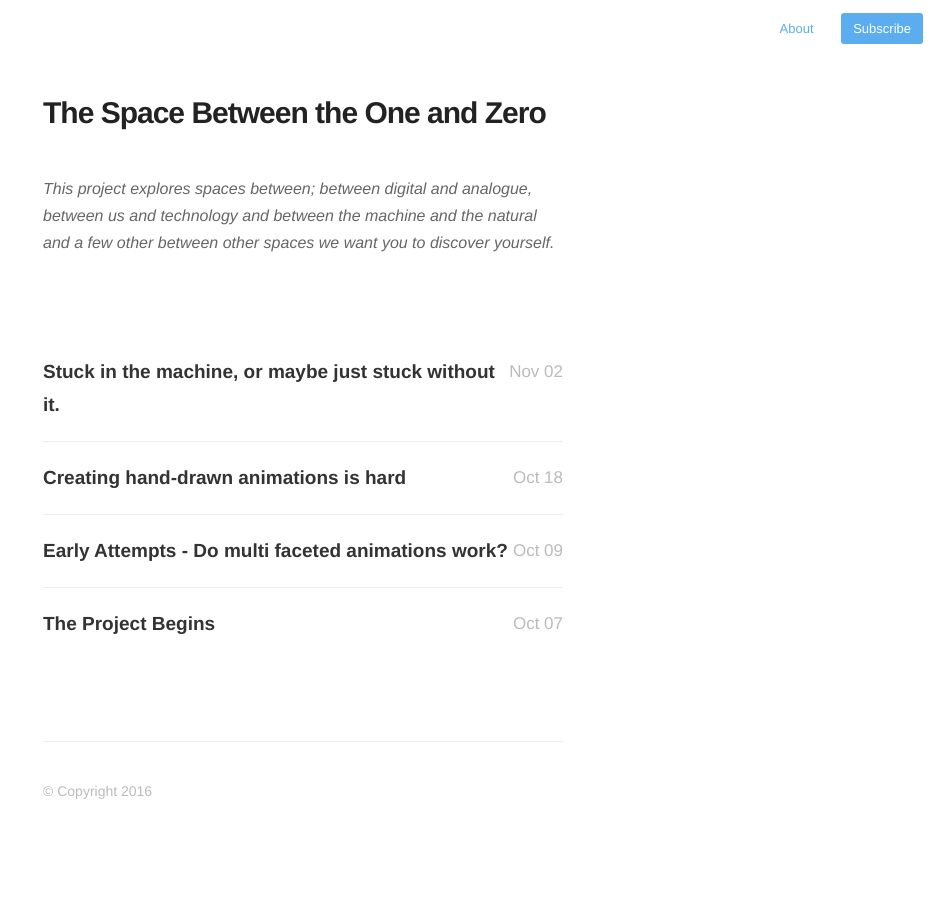
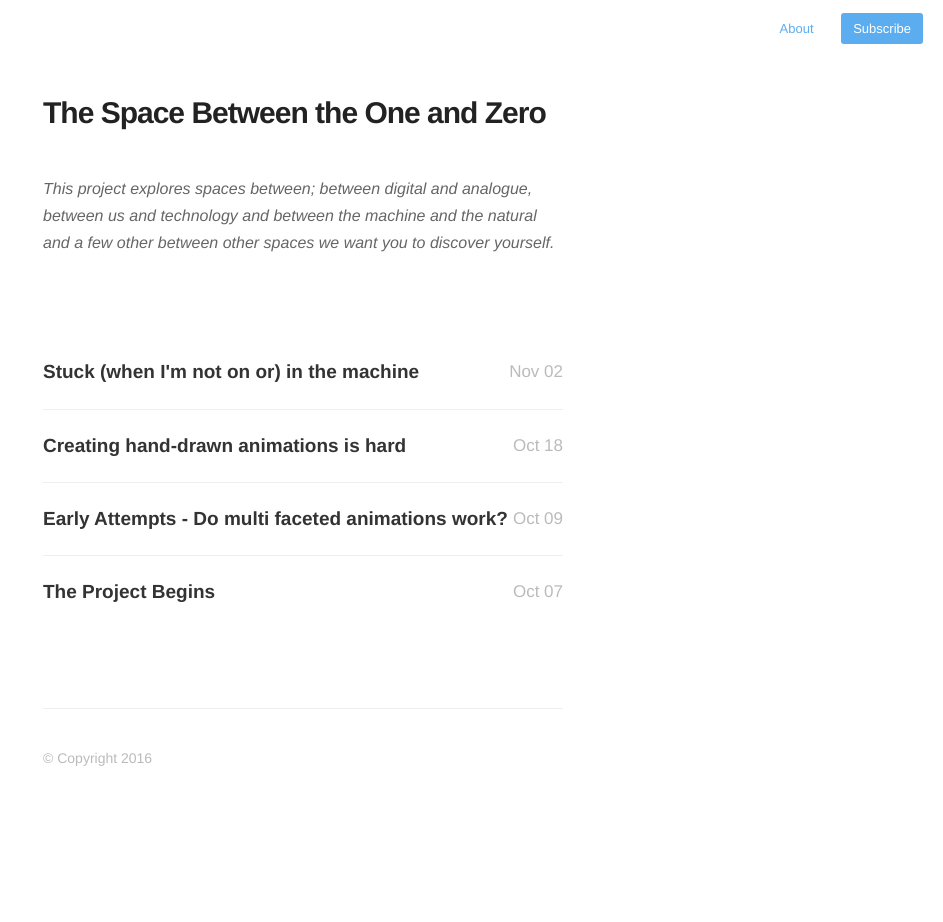
Before and after one commit to evolve2k/praxy, a Jekyll site: the page built from index.html, in a window 1280 px wide. Shown: the whole page, without its empty margins (337-1280 px from the left). Built offline with Jekyll 4.4.1, drawn with Linux system fonts in a browser that asks for light colours; nearby versions of some CDN libraries; after the commit the page ends 900 px from its top, so only the background shows below that.

Commit message:
Update from Forestry.io - 2016-11-02-stuck-in-the-machine-or-maybe-just-stuck-without-it.md

```diff
--- a/_posts/2016-11-02-stuck-in-the-machine-or-maybe-just-stuck-without-it.md
+++ b/_posts/2016-11-02-stuck-in-the-machine-or-maybe-just-stuck-without-it.md
@@ -1,5 +1,5 @@
 ---
-title: Stuck in the machine, or maybe just stuck without it.
+title: Stuck (when I'm not on or) in the machine
 date: '2016-11-02 12:03:00'
 layout: ''
 ---
```
